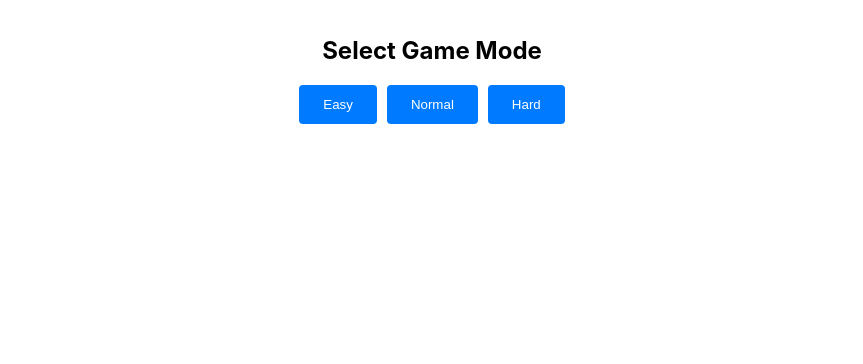
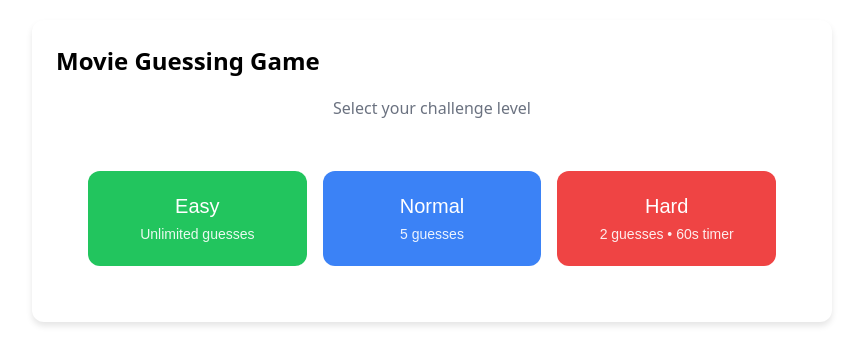
Before and after one commit to niklasT201/movie-guesser, a React (Create React App) app: page / in a window 1280 px wide. Shown: the top 364 px of the page, without its empty margins (208-1071 px from the left). Built offline with nearby package versions, Linux system fonts and the light colour scheme.

Commit message:
Improved small design

```diff
--- a/src/Components/MovieGuessingGame.jsx
+++ b/src/Components/MovieGuessingGame.jsx
@@ -213,27 +213,150 @@ const MovieGuessingGame = () => {
     setRevealedClues([]); // Reset revealed clues when changing mode
   };
 
+  const styles = {
+    container: {
+      maxWidth: '800px',
+      margin: '0 auto',
+      padding: '20px',
+      fontFamily: 'system-ui, -apple-system, sans-serif'
+    },
+    card: {
+      backgroundColor: 'white',
+      borderRadius: '12px',
+      boxShadow: '0 4px 6px rgba(0, 0, 0, 0.1)',
+      padding: '24px',
+      marginBottom: '20px'
+    },
+    header: {
+      display: 'flex',
+      justifyContent: 'space-between',
+      alignItems: 'center',
+      marginBottom: '20px'
+    },
+    title: {
+      fontSize: '24px',
+      fontWeight: 'bold',
+      margin: '0'
+    },
+    stats: {
+      display: 'flex',
+      gap: '20px'
+    },
+    statItem: {
+      display: 'flex',
+      alignItems: 'center',
+      gap: '8px',
+      padding: '8px 16px',
+      backgroundColor: '#f3f4f6',
+      borderRadius: '8px',
+      fontSize: '14px'
+    },
+    clueCard: {
+      backgroundColor: '#f8f9fa',
+      borderRadius: '8px',
+      padding: '16px',
+      marginBottom: '12px',
+      border: '1px solid #e5e7eb'
+    },
+    clueType: {
+      fontWeight: '500',
+      color: '#6b7280',
+      marginBottom: '4px'
+    },
+    clueValue: {
+      fontSize: '16px'
+    },
+    inputGroup: {
+      display: 'flex',
+      gap: '12px',
+      marginBottom: '16px'
+    },
+    input: {
+      flex: '1',
+      padding: '12px',
+      borderRadius: '8px',
+      border: '1px solid #e5e7eb',
+      fontSize: '16px'
+    },
+    button: {
+      padding: '12px 24px',
+      borderRadius: '8px',
+      border: 'none',
+      backgroundColor: '#3b82f6',
+      color: 'white',
+      fontWeight: '500',
+      cursor: 'pointer',
+      transition: 'background-color 0.2s'
+    },
+    secondaryButton: {
+      backgroundColor: '#6b7280'
+    },
+    disabledButton: {
+      opacity: '0.5',
+      cursor: 'not-allowed'
+    },
+    modeSelection: {
+      display: 'grid',
+      gridTemplateColumns: 'repeat(auto-fit, minmax(200px, 1fr))',
+      gap: '16px',
+      padding: '32px'
+    },
+    modeCard: {
+      padding: '24px',
+      borderRadius: '12px',
+      textAlign: 'center',
+      cursor: 'pointer',
+      transition: 'transform 0.2s',
+      border: 'none'
+    },
+    gameOverCard: {
+      padding: '24px',
+      borderRadius: '12px',
+      textAlign: 'center',
+      marginTop: '24px'
+    },
+    badge: {
+      padding: '4px 12px',
+      borderRadius: '16px',
+      fontSize: '14px',
+      fontWeight: '500',
+      backgroundColor: '#e5e7eb',
+      marginLeft: '8px'
+    }
+  };
+
   if (!gameMode) {
     return (
-      <div style={{ maxWidth: '600px', margin: '0 auto', padding: '20px', textAlign: 'center' }}>
-        <h1 style={{ fontSize: '24px', marginBottom: '20px' }}>Select Game Mode</h1>
-        <div style={{ display: 'flex', gap: '10px', justifyContent: 'center' }}>
+      <div style={styles.container}>
+        <div style={styles.card}>
+          <h1 style={styles.title}>Movie Guessing Game</h1>
+          <p style={{ textAlign: 'center', color: '#6b7280', margin: '20px 0' }}>
+            Select your challenge level
+          </p>
+          <div style={styles.modeSelection}>
             {Object.keys(GAME_MODES).map((mode) => (
               <button
                 key={mode}
                 onClick={() => selectGameMode(mode)}
                 style={{
-                padding: '12px 24px',
-                backgroundColor: '#007bff',
-                color: 'white',
-                border: 'none',
-                borderRadius: '4px',
-                cursor: 'pointer'
+                  ...styles.modeCard,
+                  backgroundColor: mode === 'EASY' ? '#22c55e' :
+                                 mode === 'NORMAL' ? '#3b82f6' :
+                                 '#ef4444',
+                  color: 'white'
                 }}
               >
+                <div style={{ fontSize: '20px', marginBottom: '8px' }}>
                   {GAME_MODES[mode].name}
+                </div>
+                <div style={{ fontSize: '14px', opacity: '0.9' }}>
+                  {mode === 'EASY' && "Unlimited guesses"}
+                  {mode === 'NORMAL' && "5 guesses"}
+                  {mode === 'HARD' && "2 guesses • 60s timer"}
+                </div>
               </button>
             ))}
+          </div>
         </div>
       </div>
     );
@@ -241,68 +364,66 @@ const MovieGuessingGame = () => {
 
   if (gameState === 'loading') {
     return (
-      <div style={{ maxWidth: '600px', margin: '0 auto', padding: '20px', textAlign: 'center' }}>
-        Loading...
+      <div style={{ ...styles.container, textAlign: 'center' }}>
+        <div style={styles.card}>
+          Loading your challenge...
+        </div>
       </div>
     );
   }
 
   return (
-    <div style={{ maxWidth: '600px', margin: '0 auto', padding: '20px' }}>
-      <div style={{ marginBottom: '20px' }}>
-        <h1 style={{ fontSize: '24px', marginBottom: '10px' }}>
-          Movie Guessing Game - {GAME_MODES[gameMode].name} Mode
+    <div style={styles.container}>
+      <div style={styles.card}>
+        <div style={styles.header}>
+          <h1 style={styles.title}>
+            Movie Guesser
+            <span style={styles.badge}>{GAME_MODES[gameMode].name}</span>
           </h1>
-        <div>
-          Score: {score} | Questions Left: {9 - questionsAsked}
-          {gameMode !== 'EASY' && ` | Guesses Left: ${guessesRemaining}`}
-          {timeRemaining !== null && ` | Time: ${timeRemaining}s`}
+          <div style={styles.stats}>
+            <div style={styles.statItem}>
+              Score: {score}
+            </div>
+            <div style={styles.statItem}>
+              Clues: {9 - questionsAsked}
+            </div>
+            {gameMode !== 'EASY' && (
+              <div style={styles.statItem}>
+                Guesses: {guessesRemaining}
+              </div>
+            )}
+            {timeRemaining !== null && (
+              <div style={styles.statItem}>
+                Time: {timeRemaining}s
+              </div>
+            )}
           </div>
         </div>
 
-      <div style={{ marginBottom: '20px' }}>
-        <h3>Revealed Clues:</h3>
-        {revealedClues && revealedClues.map(clue => (
-          <div
-            key={clue.id}
-            style={{
-              border: '1px solid #ccc',
-              padding: '10px',
-              marginBottom: '10px',
-              borderRadius: '4px'
-            }}
-          >
-            <strong>{clue.type}:</strong> {clue.value}
+        <div>
+          {revealedClues.map(clue => (
+            <div key={clue.id} style={styles.clueCard}>
+              <div style={styles.clueType}>{clue.type}</div>
+              <div style={styles.clueValue}>{clue.value}</div>
             </div>
           ))}
-      </div>
 
           {gameState === 'playing' && (
-        <div>
-          <div style={{ marginBottom: '10px', display: 'flex', gap: '10px' }}>
+            <div style={{ marginTop: '24px' }}>
+              <div style={styles.inputGroup}>
                 <input
                   type="text"
                   placeholder="Enter your guess..."
                   value={guess}
                   onChange={(e) => setGuess(e.target.value)}
-              style={{
-                padding: '8px',
-                borderRadius: '4px',
-                border: '1px solid #ccc',
-                flex: 1
-              }}
+                  style={styles.input}
                 />
                 <button
                   onClick={makeGuess}
                   disabled={!guess}
                   style={{
-                padding: '8px 16px',
-                backgroundColor: '#007bff',
-                color: 'white',
-                border: 'none',
-                borderRadius: '4px',
-                cursor: !guess ? 'not-allowed' : 'pointer',
-                opacity: !guess ? 0.5 : 1
+                    ...styles.button,
+                    ...((!guess) && styles.disabledButton)
                   }}
                 >
                   Guess
@@ -312,14 +433,10 @@ const MovieGuessingGame = () => {
                 onClick={getClue}
                 disabled={questionsAsked >= 9}
                 style={{
+                  ...styles.button,
+                  ...styles.secondaryButton,
                   width: '100%',
-              padding: '8px',
-              backgroundColor: '#6c757d',
-              color: 'white',
-              border: 'none',
-              borderRadius: '4px',
-              cursor: questionsAsked >= 9 ? 'not-allowed' : 'pointer',
-              opacity: questionsAsked >= 9 ? 0.5 : 1
+                  ...(questionsAsked >= 9 && styles.disabledButton)
                 }}
               >
                 Get Clue ({9 - questionsAsked} left)
@@ -329,41 +446,29 @@ const MovieGuessingGame = () => {
 
           {(gameState === 'won' || gameState === 'lost') && (
             <div style={{
-          padding: '20px',
-          backgroundColor: gameState === 'won' ? '#d4edda' : '#f8d7da',
-          borderRadius: '4px',
-          marginTop: '20px'
+              ...styles.gameOverCard,
+              backgroundColor: gameState === 'won' ? '#dcfce7' : '#fee2e2'
             }}>
-          <h3>{gameState === 'won' ? 'Congratulations!' : 'Game Over'}</h3>
-          <p>
+              <h3 style={{ fontSize: '20px', marginBottom: '12px' }}>
+                {gameState === 'won' ? 'Congratulations!' : 'Game Over'}
+              </h3>
+              <p style={{ marginBottom: '20px' }}>
                 {gameState === 'won'
                   ? `You won! Points earned: ${Math.max(10 - questionsAsked, 1) * 100}`
-              : `The movie was: ${currentMovie?.title}`
-            }
+                  : `The movie was: ${currentMovie?.title}`}
               </p>
-          <div style={{ display: 'flex', gap: '10px', marginTop: '10px' }}>
+              <div style={{ display: 'flex', gap: '12px', justifyContent: 'center' }}>
                 <button
                   onClick={startNewGame}
-              style={{
-                padding: '8px 16px',
-                backgroundColor: gameState === 'won' ? '#28a745' : '#dc3545',
-                color: 'white',
-                border: 'none',
-                borderRadius: '4px',
-                cursor: 'pointer'
-              }}
+                  style={styles.button}
                 >
                   Play Again
                 </button>
                 <button
                   onClick={() => setGameMode(null)}
                   style={{
-                padding: '8px 16px',
-                backgroundColor: '#6c757d',
-                color: 'white',
-                border: 'none',
-                borderRadius: '4px',
-                cursor: 'pointer'
+                    ...styles.button,
+                    backgroundColor: '#6b7280'
                   }}
                 >
                   Change Mode
@@ -372,7 +477,17 @@ const MovieGuessingGame = () => {
             </div>
           )}
         </div>
+      </div>
+    </div>
   );
 };
 
 export default MovieGuessingGame;
+
+// timer after all 9 questions visible
+// question films of one special year
+// maybe german/english
+// wrong question removes 100 points
+// speedrun mode
+// reason for coming back each day
+// dark mode/ light mode
```
Lines whose indentation alone changed are shown as unchanged.
